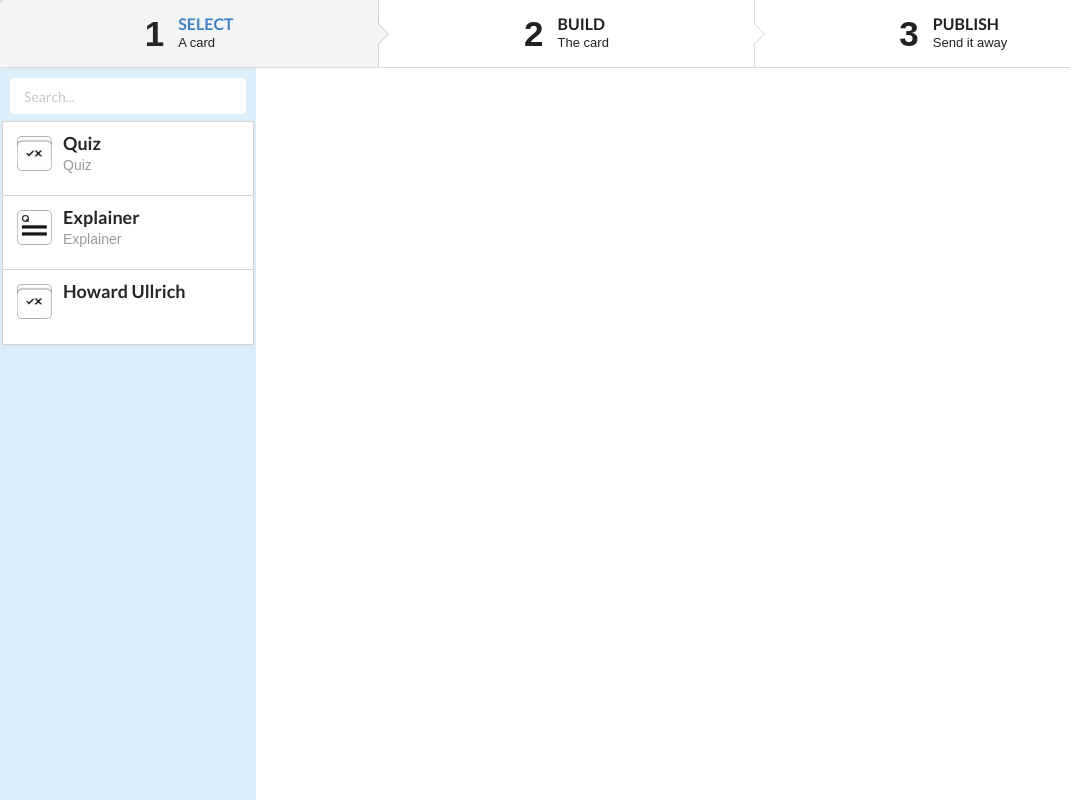
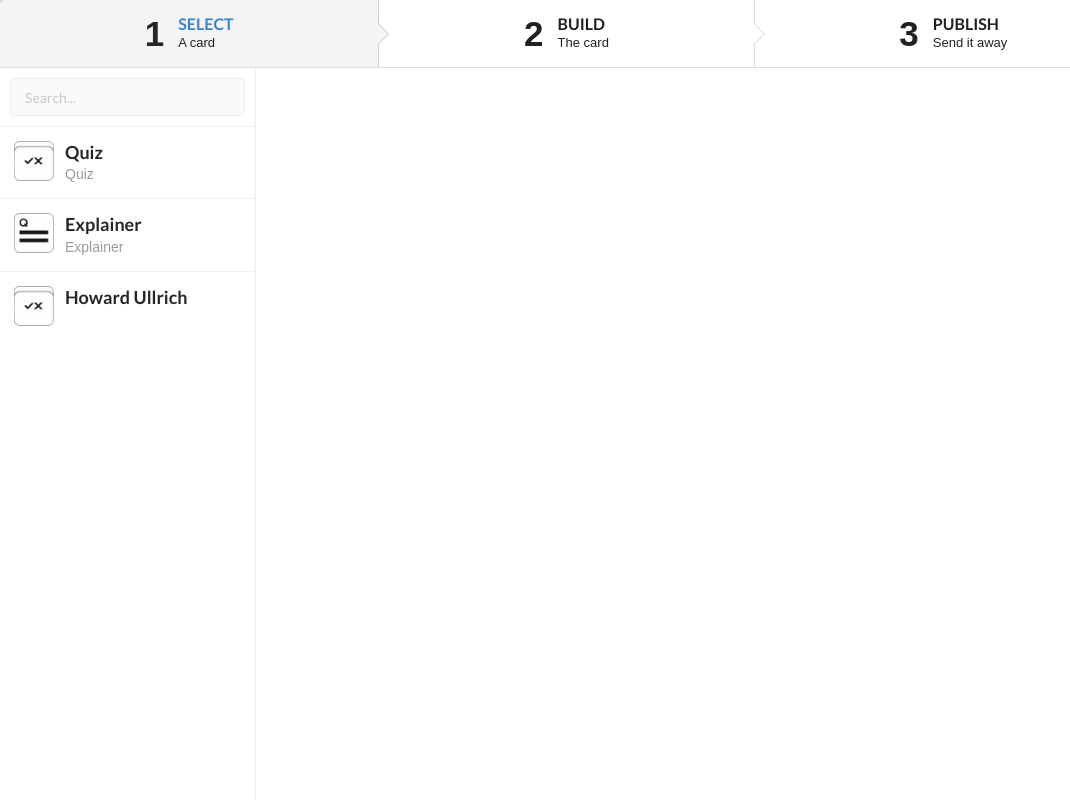
Before and after one commit to heyProto/toCardForm, a React (Create React App) app: page / in a window 1280 px wide. Shown: the whole page, without its empty margins (0-1070 px from the left). Built offline with nearby package versions, Linux system fonts and the light colour scheme.

Commit message:
sidebar design changes

```diff
--- a/src/index.css
+++ b/src/index.css
@@ -35,8 +35,9 @@ body {
 #select {
   width: 20%; /* TODO: Change to 20% */
   height: 100%;
-  background-color: #dbedf9;
+  /*background-color: #dbedf9;*/
   overflow-x: auto;
+  border-right: 1px solid #efefef;
 }
 
 #select > .header {
@@ -48,11 +49,12 @@ body {
 }
 
 #search_box input {
-  border: none;
+  border: 1px solid #efefef;
+  background: #fafafa;
 }
 
 #select_cards {
-  padding: 10px;
+  /*padding: 10px;*/
 }
 
 #select .card {
@@ -60,6 +62,24 @@ body {
   cursor: pointer;
   margin: 0px;
   border-radius: 0px;
+  box-shadow: none;
+  border-top: 1px solid #efefef !important;
+}
+
+.ui.cards{
+  margin: 0px;
+}
+
+.ui.mini.image{
+  width: 40px;
+}
+
+.ui.cards>.card>.content>.header:not(.ui){
+  margin-top: 0px;
+}
+
+.ui.floated.image{
+  margin-bottom: 0px;
 }
 
 #select > #select_back {
```
